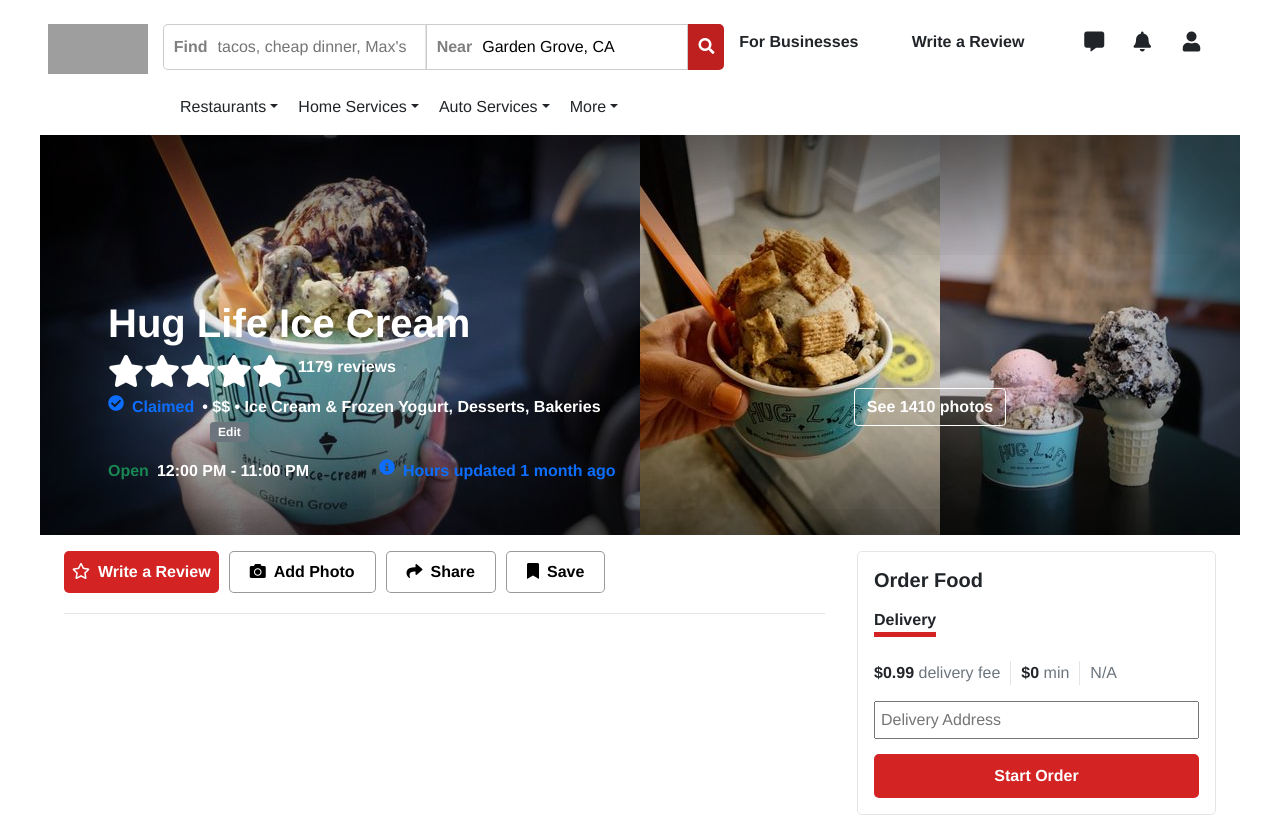
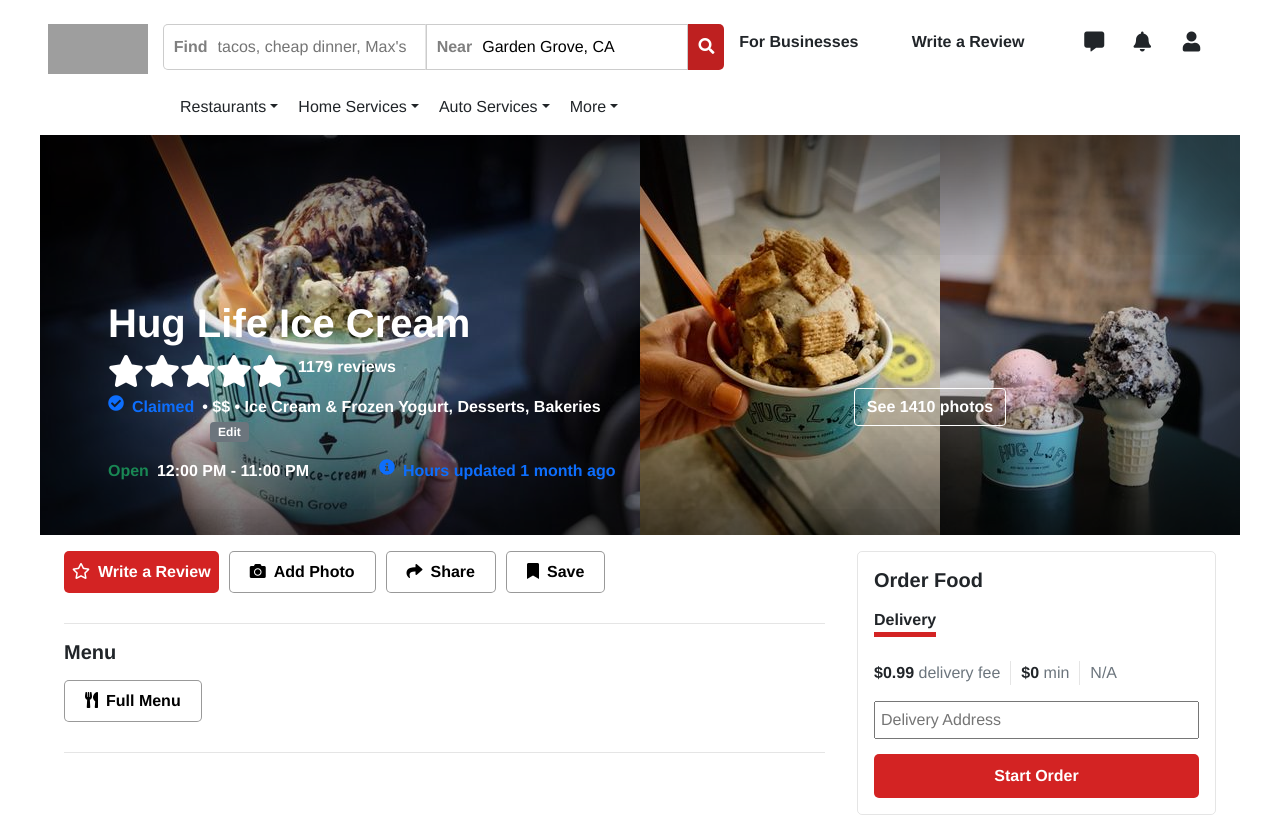
Before and after one commit to phu-trieu/yelp-clone, a React (Create React App) app: page / in a window 1280 px wide. Shown: the top 817 px of the page. Built offline with nearby package versions, Linux system fonts and the light colour scheme; grey boxes are pictures that could not be loaded.

Commit message:
Completed Menu component

```diff
--- a/src/search-details-components/BusinessDetails.jsx
+++ b/src/search-details-components/BusinessDetails.jsx
@@ -1,10 +1,12 @@
 import React from 'react'
 import WriteReview from './WriteReview'
+import Menu from './Menu'
 
 const BusinessDetails = () => {
   return (
     <section id="business-details">
       <WriteReview />
+      <Menu />
     </section>
   )
 }
--- a/src/search-details-components/Details.css
+++ b/src/search-details-components/Details.css
@@ -8,6 +8,7 @@
 
 #business-details {
   padding-right: 16px;
+  margin-bottom: 16px;
 }
 
 .details-banner-container {
@@ -166,8 +167,11 @@
 .write-review {
   display: flex;
   column-gap: 10px;
+}
+
+.write-review, .full-menu {
   border-bottom: 1px solid rgba(0, 0, 0, 0.1);
-  padding-bottom: 20px;
+  padding-bottom: 30px;
 }
 
 .write-review-btn {
--- /dev/null
+++ b/src/search-details-components/Menu.jsx
@@ -0,0 +1,15 @@
+import React from 'react'
+
+const Menu = () => {
+  return (
+    <div className="full-menu">
+      <h5 className="mb-3"><b>Menu</b></h5>
+      <button className="not-write-review-btn">
+        <span className="fas fa-utensils me-2"></span>
+        <b>Full Menu</b>
+      </button>
+    </div>
+  )
+}
+
+export default Menu
```
